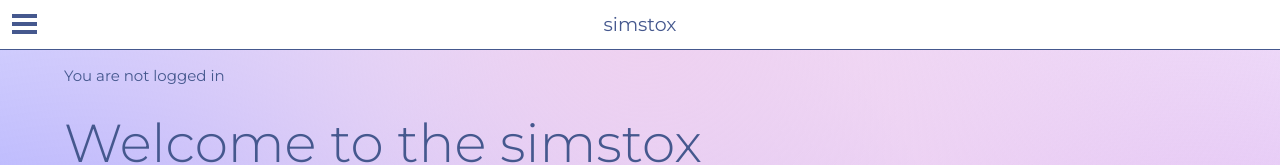
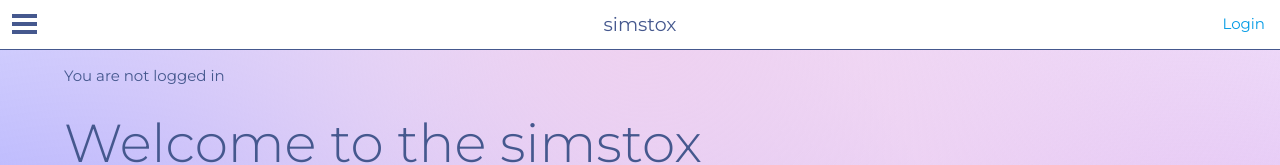
Before and after one commit to SunnyIzr/simstox-frontend, a React (Create React App) app in the folder client/: page / in a window 1280 px wide. Shown: the top 165 px of the page. Built offline with nearby package versions, Linux system fonts and the light colour scheme; no server answers.

Commit message:
Set up nav items to work with logged in user state

```diff
--- a/client/src/components/App.js
+++ b/client/src/components/App.js
@@ -31,16 +31,16 @@ class App extends Component {
     return (
       <BrowserRouter>
         <div className="container">
-          <SideNav />
-          <TopNav />
-          <Switch>
-            <Route path="/portfolios/:portfolio_id/positions/:stock_id" render={ (props) => <Position {...props} user={user} />} />
-            <Route path="/portfolios/:id" render={ (props) => <Portfolio {...props} user={user}/> } />
-          </Switch>
+          <SideNav user={user} />
+          <TopNav user={user} />
 
           { isLoggedIn ? (
             <div>
-              <Route path="/user" render={ (props) => <User {...props} user={user} />} />
+              <Switch>
+                <Route path="/user" render={ (props) => <User {...props} user={user} />} />
+                <Route path="/portfolios/:portfolio_id/positions/:stock_id" render={ (props) => <Position {...props} user={user} />} />
+                <Route path="/portfolios/:id" render={ (props) => <Portfolio {...props} user={user}/> } />
+              </Switch>
             </div>
           ) : (
             <div>
--- a/client/src/components/SideNav.js
+++ b/client/src/components/SideNav.js
@@ -16,15 +16,28 @@ class SideNav extends React.Component {
     this.setState({isOpen: isOpen })
   }
   render () {
+    let { id, portfolios } = this.props.user
+    const isLoggedIn = id != null
     return (
-      <Menu isOpen={this.state.isOpen} >
-        <Link className="menu-item" to="/user" onClick={this.toggleMenu}>Home</Link>
-        <div className="menu-item">Portfolios</div>
-        <Link className="menu-item sub-item" to="/portfolio" onClick={this.toggleMenu}>Large Cap Divident</Link>
-        <Link className="menu-item sub-item" to="/portfolio" onClick={this.toggleMenu}>High Yield Value</Link>
-        <Link className="menu-item sub-item" to="/portfolio" onClick={this.toggleMenu}>Blue Chip Tech</Link>
-        <Link className="menu-item" to="/trade" onClick={this.toggleMenu}>Trade</Link>
-      </Menu>
+      <div>
+      { isLoggedIn ? (
+        <Menu isOpen={this.state.isOpen} >
+          <Link className="menu-item" to="/user" onClick={this.toggleMenu}>Home</Link>
+          <div className="menu-item">Portfolios</div>
+          { portfolios.map ( (portfolio, i) =>
+            <Link className="menu-item sub-item" to={`/portfolios/${portfolio.id}`} onClick={this.toggleMenu} key={i}>{portfolio.name}</Link>
+            )
+          }
+          <Link className="menu-item" to="/trade" onClick={this.toggleMenu}>Trade</Link>
+        </Menu>
+      ) : (
+        <div>
+          <Menu isOpen={this.state.isOpen} >
+            <Link className="menu-item" to="/" onClick={this.toggleMenu}>Home</Link>
+          </Menu>
+        </div>
+      )}
+      </div>
     );
   }
 }
--- a/client/src/components/TopNav.js
+++ b/client/src/components/TopNav.js
@@ -1,10 +1,19 @@
 import React from 'react';
 import '../styles/TopNav.css';
+import { Link } from 'react-router-dom'
 
-const TopNav = () => (
+const TopNav = ({user}) => (
   <div className='top-nav'>
     <p className='logo'>simstox</p>
-
+    { user.id != null ? (
+      <p className='greeting'>
+        Hi { user.first_name }
+      </p>
+    ) : (
+      <p className='greeting'>
+        <Link to='/'>Login</Link>
+      </p>
+    )}
   </div>
 )
 
--- a/client/src/styles/TopNav.css
+++ b/client/src/styles/TopNav.css
@@ -17,3 +17,8 @@
   left: 50%;
   transform: translateX(-50%);
 }
+
+.greeting{
+  margin-top: 0;
+  float: right;
+}
```
